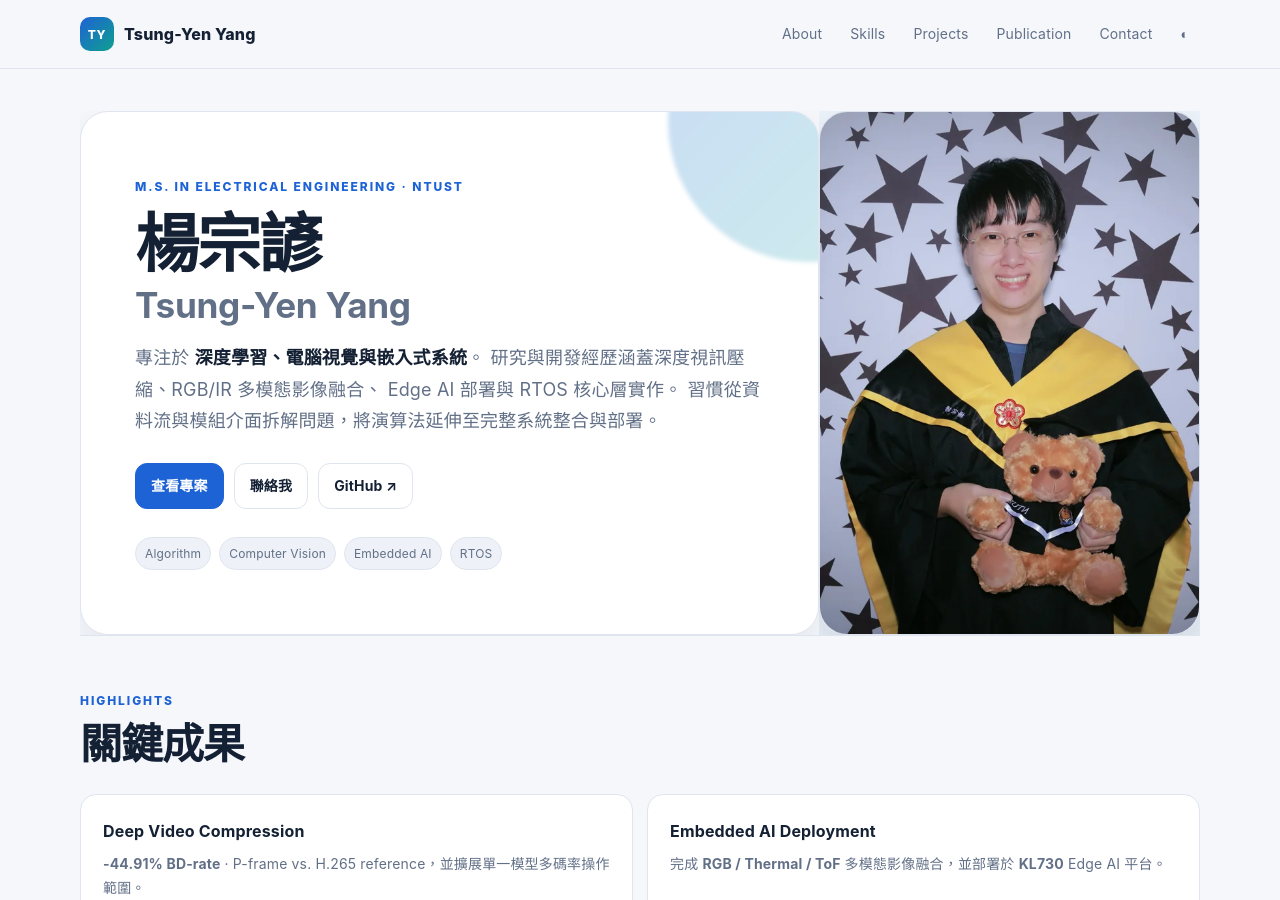
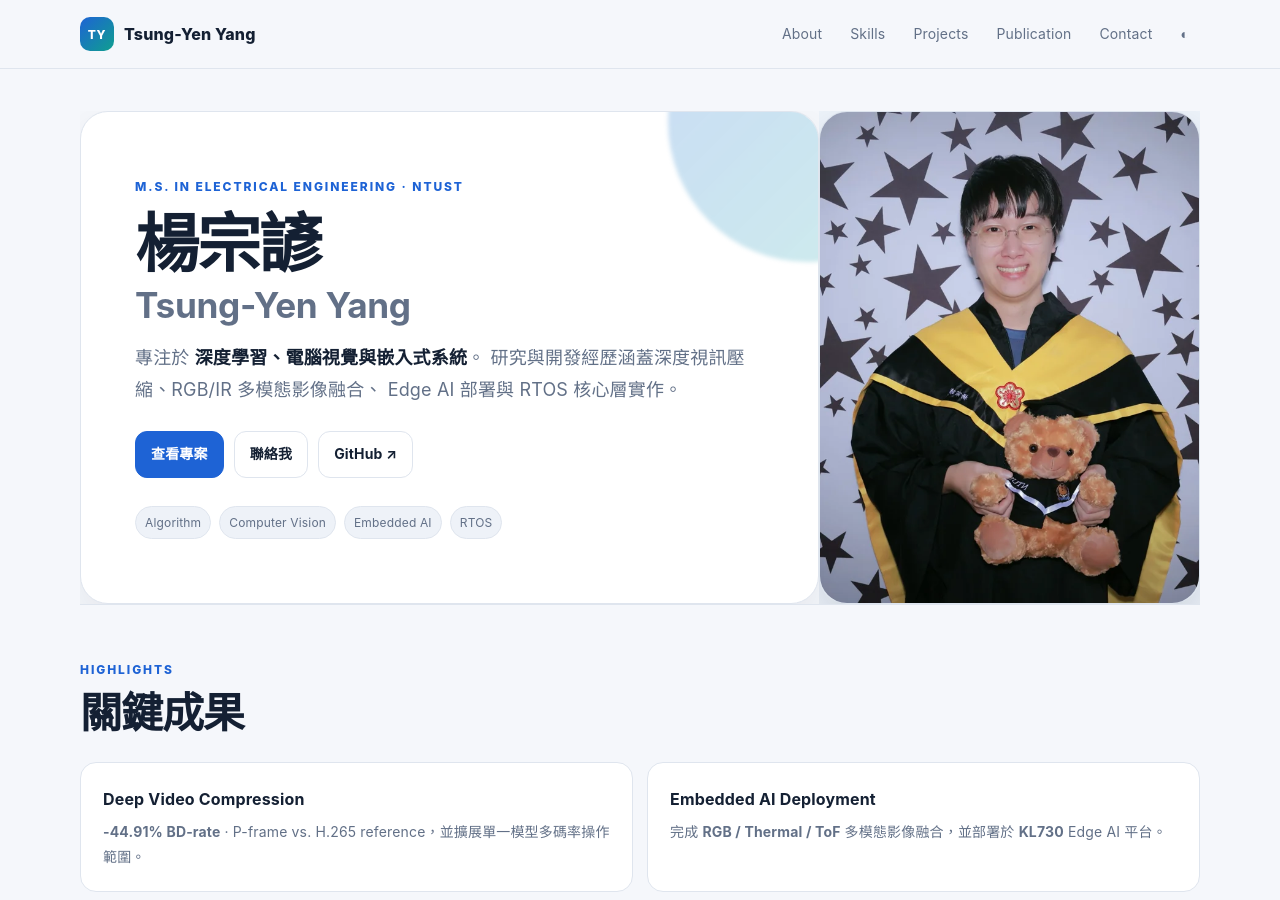
Before and after one commit to gg09038/gg09038.github.io, a Jekyll site: the page built from index.md, in a window 1280 px wide and 900 px high. Built offline with Jekyll 4.4.1, drawn with Linux system fonts in a browser that asks for light colours.

Commit message:
Update index.md

```diff
--- a/index.md
+++ b/index.md
@@ -16,7 +16,6 @@ layout: default
       專注於 <strong>深度學習、電腦視覺與嵌入式系統</strong>。
       研究與開發經歷涵蓋深度視訊壓縮、RGB/IR 多模態影像融合、
       Edge AI 部署與 RTOS 核心層實作。
-      習慣從資料流與模組介面拆解問題，將演算法延伸至完整系統整合與部署。
     </p>
 
     <div class="hero-actions">
```
